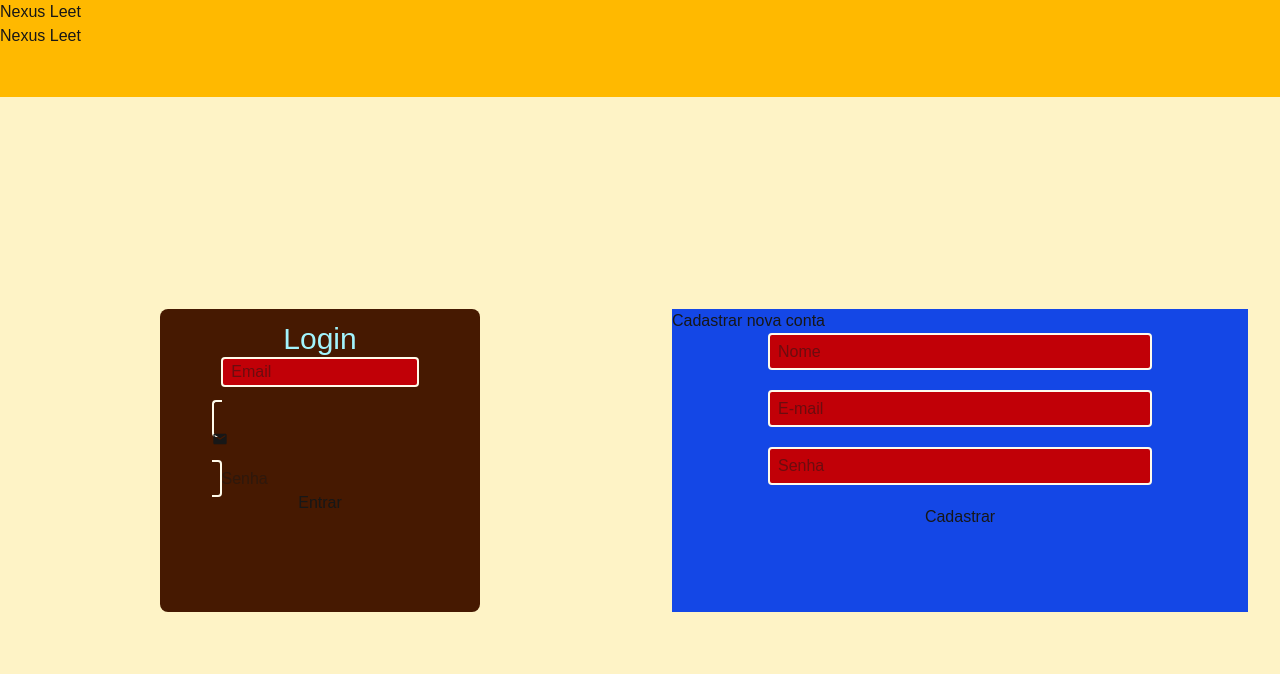
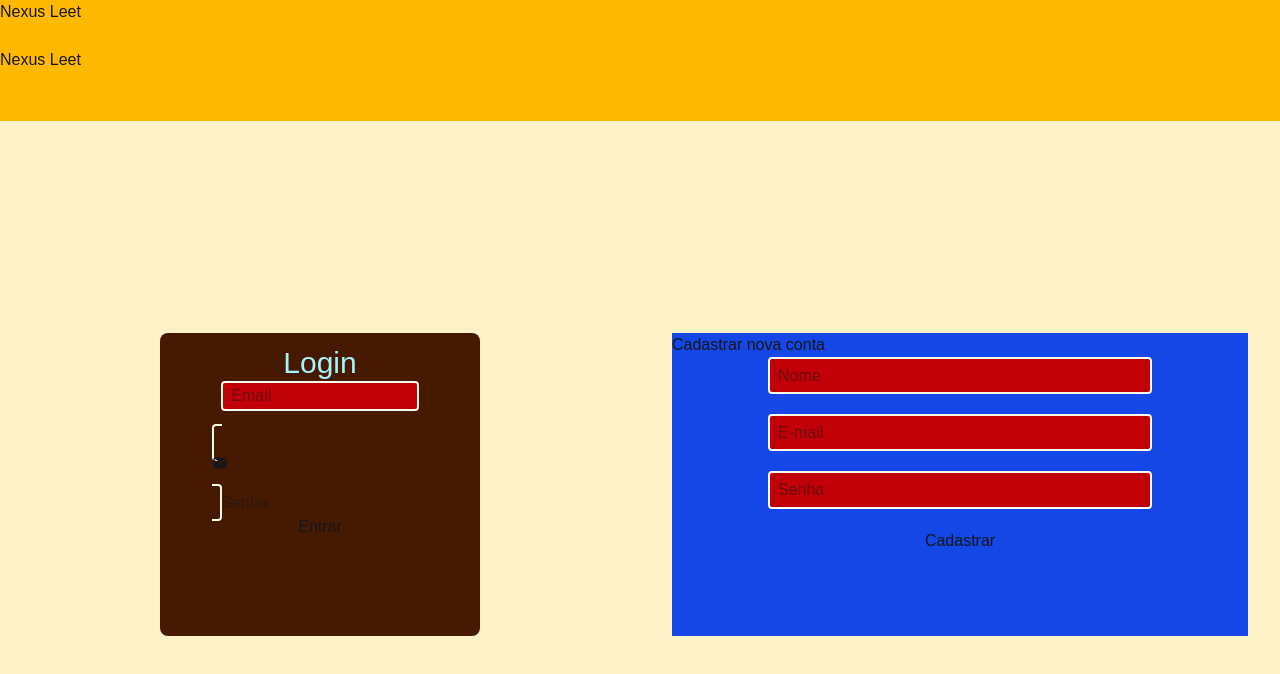
Before and after one commit to gustavocarvalho-ra/NextJs-NexusLeet, a Next.js app: page / in a window 1280 px wide. Shown: the top 674 px of the page. Built offline with nearby package versions, Linux system fonts and the light colour scheme.

Commit message:
feat: add input

```diff
--- a/src/app/components/Header/index.tsx
+++ b/src/app/components/Header/index.tsx
@@ -6,6 +6,7 @@ export default function Header() {
   return (
     <div className="w-full h-20 bg-amber-400">
       <Link href={"/"} className="text-amber-600">Nexus Leet</Link>
+      <div><input /></div>
     </div>
   )
 }
```
